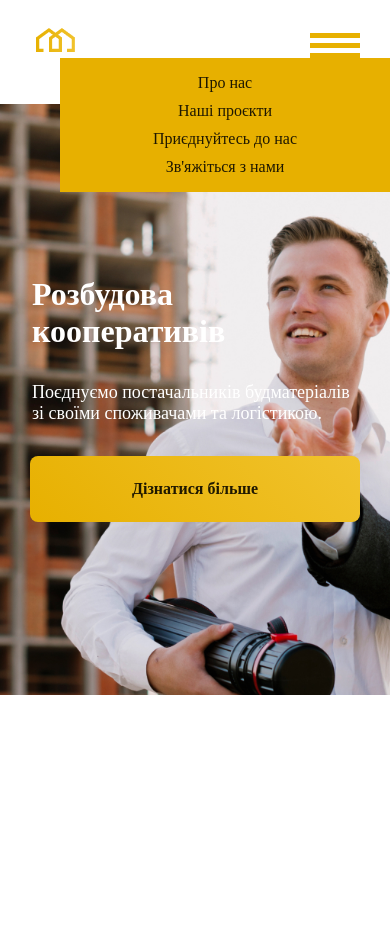
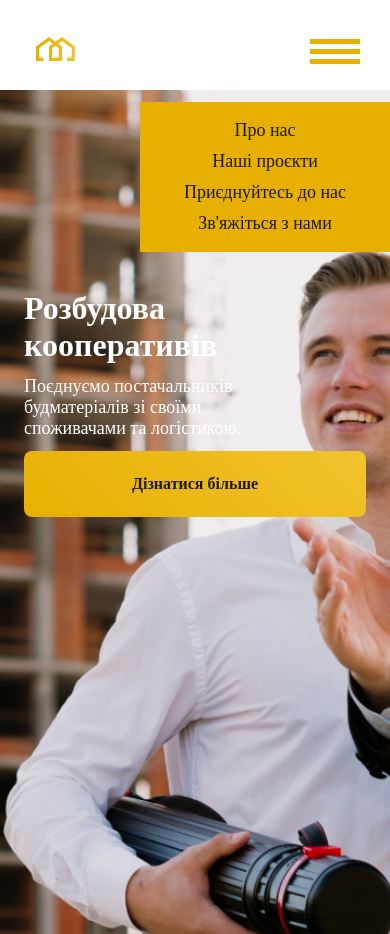
Before and after one commit to egrok/TEST, a website built with Vite: page index.html in a window 390 px wide. Both pictures are taken after a click on the label 335 px from the left and 45 px from the top of the page. Before the commit the page ends 844 px from the top, so only its background shows below. Built offline with nearby package versions, Linux system fonts and the light colour scheme.

Commit message:
hero patch

```diff
--- a/index.html
+++ b/index.html
@@ -11,7 +11,7 @@
     <body>
         <header>
             <img src="img/logo.png" alt="logo" />
-            <div class="menuDesktop">
+            <div class="menu-desktop">
                 <a href="#">Про нас</a>
                 <a href="#">Наші проєкти</a>
                 <a href="#">Приєднуйтесь до нас</a>
@@ -22,7 +22,7 @@
                 <label class="btn-hamburger" for="hamburger">
                     <span></span>
                 </label>
-                <div id="menuToggle">
+                <div id="menu-Toggle">
                     <ul id="menu">
                         <li><a href="#">Про нас</a></li>
                         <li><a href="#">Наші проєкти</a></li>
@@ -33,8 +33,9 @@
             </nav>
         </header>
         <main>
-            <div class="heroWrapper">
-                <div class="heroText">
+            <div class="hero-wrapper">
+                <div class="hero-wrapper-inner">
+                    <div class="hero-text">
                         <h1>Розбудова кооперативів</h1>
                         <p>
                             Поєднуємо постачальників будматеріалів зі своїми
@@ -43,6 +44,7 @@
                         <a href="#">Дізнатися більше</a>
                     </div>
                 </div>
+            </div>
         </main>
         <script type="module" src="/main.js"></script>
     </body>
--- a/style.scss
+++ b/style.scss
@@ -1,165 +1,203 @@
-$mainColor:#1F1800;
-body{
-    margin:0px;
+$mainColor: #1f1800;
+body {
+    margin: 0px;
 }
 
-header{
-    padding:24px 0px 16px;
-    display:flex;
+header {
+    padding: 24px 0px 16px;
+    display: flex;
     align-items: center;
     justify-content: space-between;
-    color:red;
-    img{
-        margin-left:32px;
+    color: red;
+    img {
+        margin-left: 32px;
     }
 }
-.menuDesktop{
-  display:block;
-  margin-right:32px;
+.menu-desktop {
+    display: block;
+    margin-right: 32px;
 }
-.menuDesktop a{
+.menu-desktop a {
     text-decoration: none;
-  color:#1F1800;
-  margin:0px 16px;
+    color: #1f1800;
+    margin: 0px 16px;
 }
-.navigation{
-  display:none;
-  width:50px;
-  position:relative;
-  top:5px;
-  margin-right:30px;
+.navigation {
+    display: none;
+    width: 50px;
+    height: 50px;
+    position: relative;
+    margin-right: 30px;
+    z-index: 1;
+    input {
+        z-index: 2;
+        opacity: 0;
+        position: absolute;
+        top: 0;
+        left: 0;
+    }
+    div {
+        display: none;
+        ul {
+            list-style-type: none;
+            padding: 0;
+            li {
+                text-align: center;
+                margin: 10px 0;
+                a {
+                    text-decoration: none;
+                    color: #1f1800;
+                }
+            }
+        }
+    }
+    input:checked ~ div {
+        display: block;
+        position: absolute;
+        top: 155%;
+        left: -170px;
+        width: 250px;
+        background-color: #e7b000;
+        z-index: 2;
+    }
+}
+.btn-hamburger {
+    position: relative;
+    width: 100%;
+    height: 100%;
+    display: block;
+    cursor: pointer;
+}
+.btn-hamburger > span {
+    display: block;
+    position: relative;
+    top: 15px;
+    height: 5px;
+    background-color: #e7b000;
     z-index: 1;
 }
-#hamburger{
- z-index: 2;
- opacity: 0;
-  position:absolute;
-  top:0;
-  left:0;
-}
-.btn-hamburger{
-  position:relative;
-  width:100%;
-  height:100%;
-  display:block;
-  cursor: pointer;
-
-}
-.btn-hamburger>span{
-  display:block;
-  width:100%;
-  height:5px;
-  background-color: #E7B000;
+.btn-hamburger > span::before,
+.btn-hamburger > span::after {
+    content: " ";
+    width: 100%;
+    height: 5px;
+    background-color: #e7b000;
 
     z-index: 1;
 }
-.btn-hamburger>span::before,
-.btn-hamburger>span::after{
-  content:" ";
-  width:100%;
-  height:5px;
-  background-color: #E7B000;
+.btn-hamburger > span::before {
+    position: absolute;
+    top: 10px;
+}
+.btn-hamburger > span::after {
+    position: absolute;
+    top: 20px;
+}
 
-  z-index: 1;
-}
-.btn-hamburger>span::before{
-  position:absolute;
-  top:-10px;
-}
-.btn-hamburger>span::after{
-  position:absolute;
-  top:10px;
-}
-#menuToggle{
-  display:none;
-}
-#hamburger:checked~#menuToggle{
-  display:block;
-  position:absolute;
-  top:15px;
-  left:-170px;
-  width:250px;
-  background-color: #E7B000;
-  z-index: 2;
-}
-#menu{
-  list-style-type:none;
-  padding:0;
-}
-#menu li{
-  text-align:center;
-  margin:10px 0;
-}
-#menu a{
-  text-decoration: none;
-  color:#1F1800;
-}
-.heroWrapper{
+.hero-wrapper {
     background-image: url("img/heroBackground.jpg");
     background-repeat: no-repeat;
     background-position: center center;
     background-size: cover;
     height: 100vh;
+    min-height: 100vh;
 }
-.heroText{
-    margin:0px 80px;
-    position:relative;
-    top:50%;
-    transform: translateY(-50%);
-    width:40%;
+.hero-wrapper-inner {
+    min-width: 100%;
 }
-.heroText>h1{
-    color:white;
-    font-size:48px;
-    margin:32px;
+.hero-text {
+    margin: 0px 80px;
+    position: relative;
+    top: 200px;
+    width: 40%;
 }
-.heroText>p{
-    color:white;
-    font-size:24px;
-    margin:32px;
+.hero-text > h1 {
+    color: white;
+    font-size: 48px;
+    margin: 32px;
 }
-.heroText>a{
+.hero-text > p {
+    color: white;
+    font-size: 24px;
+    margin: 32px;
+}
+.hero-text > a {
     text-decoration: none;
-    margin:16px 32px;
-    color:$mainColor;
-    font-size:16px;
+    margin: 16px 32px;
+    color: $mainColor;
+    font-size: 16px;
     font-weight: bold;
-    display:inline-block;
-    padding:24px 16px;
-    border-radius:8px;
-    background-image: linear-gradient(45deg,#E7B000,#F1C32D);
+    display: inline-block;
+    padding: 24px 16px;
+    border-radius: 8px;
+    background-image: linear-gradient(45deg, #e7b000, #f1c32d);
 }
-@media screen and (max-width:768px) {
-    .navigation{
-      display:block;
+@media (max-width: 1120px) {
+    :root {
+        font-size: 12px;
     }
-    .menuDesktop{
-      display:none;
+    * {
+        font-size: 1.5rem;
     }
-    .heroWrapper {
+    .hero-text > h1 {
+        font-size: 32px;
+        margin: 1rem 2rem;
+    }
+    .hero-text > p {
+        font-size: 23px;
+        margin: 1rem 2rem;
+        width: 65%;
+    }
+    .hero-text > a {
+        margin: 16px 2rem;
+    }
+}
+@media screen and (max-width: 768px) {
+    :root {
+        font-size: 12px;
+    }
+
+    .navigation {
+        display: block;
+    }
+    .menu-desktop {
+        display: none;
+    }
+    .hero-wrapper {
         height: 70vh;
     }
-    .heroText {
+    .hero-text {
         margin: 0px;
         width: 70%;
     }
 }
-@media screen and (max-width:400px){
-    #hamburger:checked ~ #menuToggle {
+@media screen and (max-width: 500px) {
+    .hero-text > h1 {
+        margin: 0rem 2rem;
+    }
+    .hero-text > p {
+        margin: 1rem 2rem;
+    }
+    .hero-wrapper-inner {
+        min-width: 100%;
+    }
+}
+@media screen and (max-width: 400px) {
+    input:checked ~ .navigation div {
         left: -250px;
         width: 330px;
     }
-  .heroText {
+    .hero-text {
         width: 100%;
     }
-  .heroText > h1 {
+    .hero-text > h1 {
         font-size: 32px;
     }
-  .heroText > p {
+    .hero-text > p {
         font-size: 18px;
     }
-  .heroText > a {
-    margin: 0px 30px;
+    .hero-text > a {
+        margin: 0px 2rem;
         display: block;
         text-align: center;
     }
```
Lines whose indentation alone changed are shown as unchanged.
